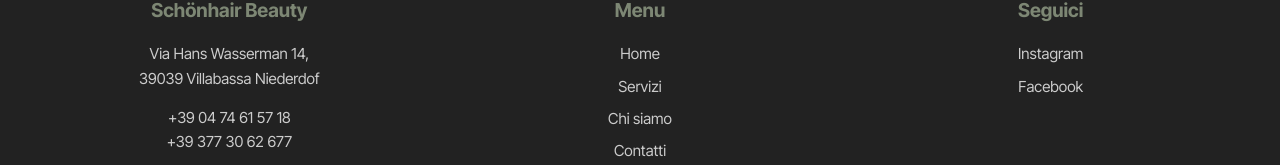
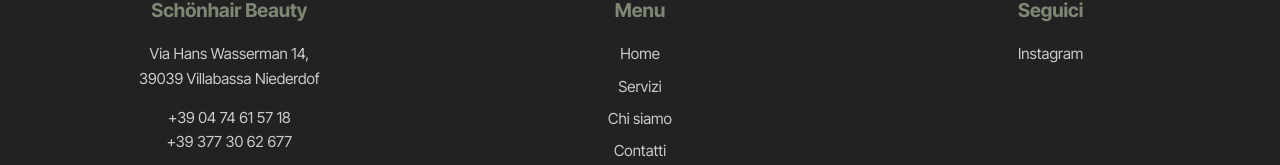
Before and after one commit to D-Fariello/The_Routine, a React (Vite) app in the folder schonhair_website/: page / in a window 1280 px wide. Shown: the part 5085-5250 px from the top of the page. Built offline with nearby package versions, Linux system fonts and the light colour scheme; a web font is replaced by a local one.

Commit message:
feat(footer): add Instagram and Facebook links in social section

```diff
--- a/schonhair_website/src/components/Footer.jsx
+++ b/schonhair_website/src/components/Footer.jsx
@@ -44,11 +44,13 @@
           <h4>Seguici</h4>
           <ul className="footer__social">
             <li>
-              <a href="#">Instagram</a>
+              <a href="https://www.instagram.com/schonhairbeauty?igsh=anVpYnpueHBsZmJ0">
+                Instagram
+              </a>
             </li>
-            <li>
+            {/* <li>
               <a href="#">Facebook</a>
-            </li>
+            </li> */}
           </ul>
         </div>
       </div>
```
